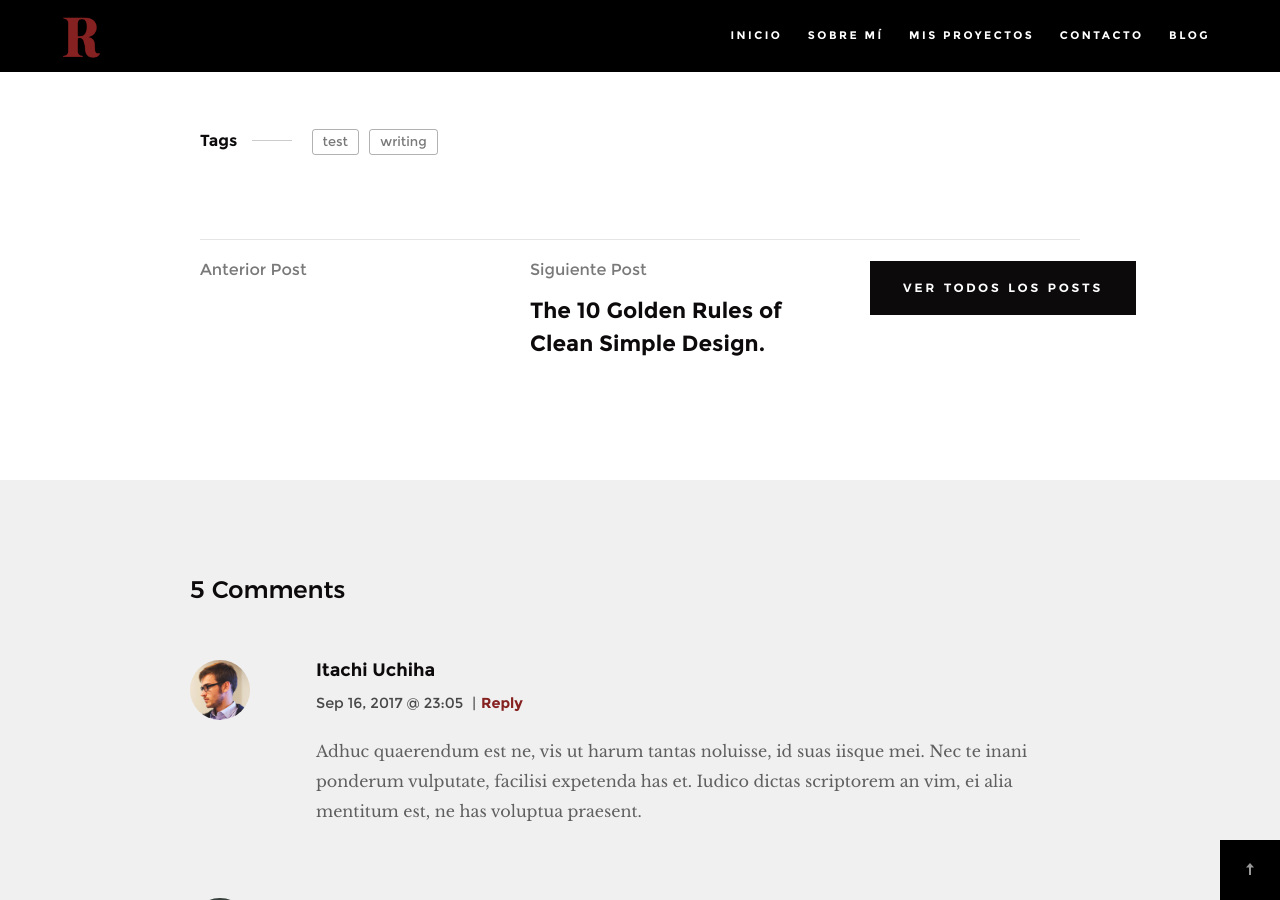
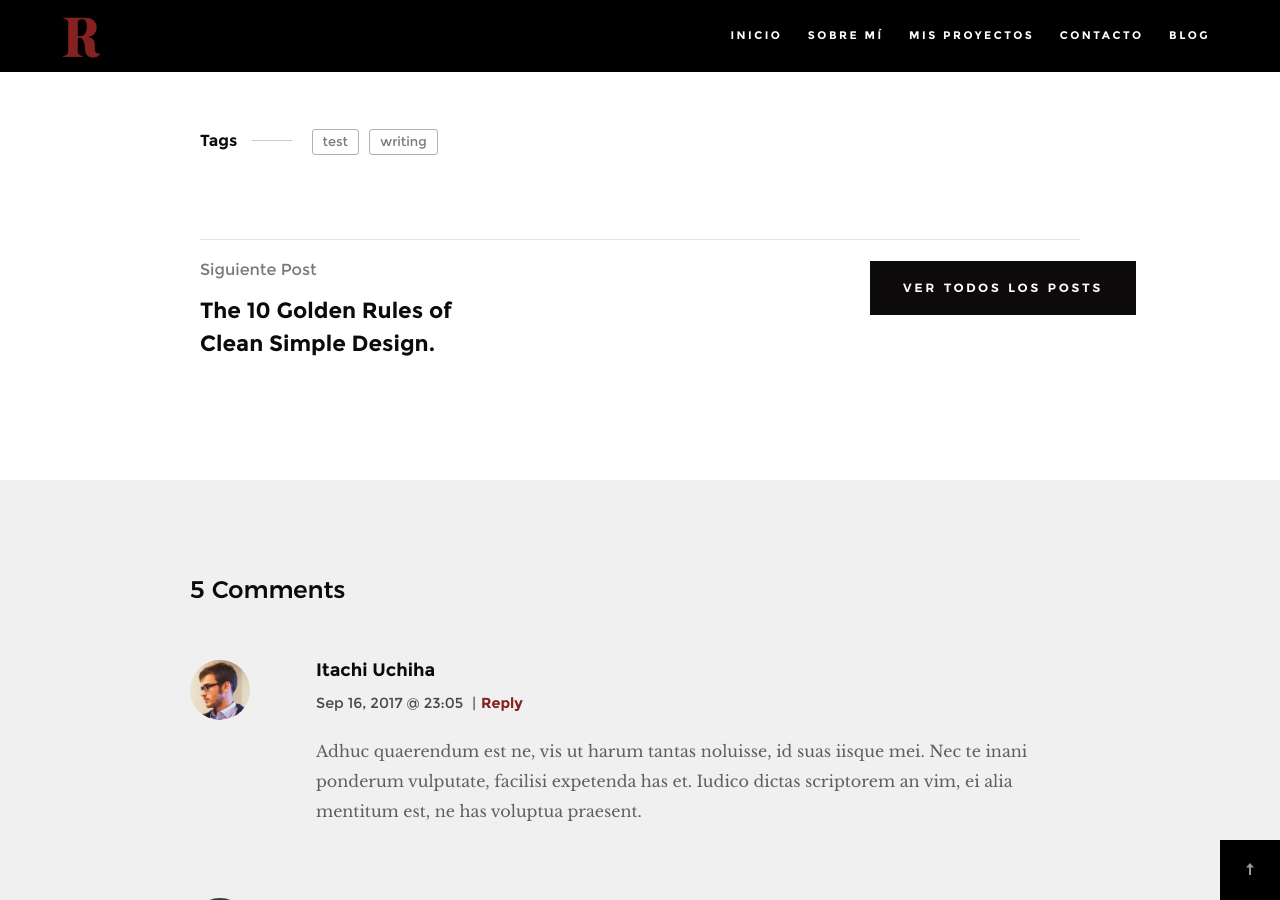
Before and after one commit to MrAnnix/Hola-theme-Jekyll, a Jekyll site: the page built from _posts/2013-08-12-another-sample.md, in a window 1280 px wide and 900 px high, scrolled down 1629 px. Built offline with Jekyll 4.4.1, drawn with Linux system fonts in a browser that asks for light colours.

Commit message:
Update post.html

```diff
--- a/_layouts/post.html
+++ b/_layouts/post.html
@@ -56,18 +56,22 @@ layout: default
 
                 <div class="blog-content__pagenav">
                     <div class="blog-content__nav">
+                        {% if page.previous.url %}
                         <div class="blog-content__prev">
                             <a href="{{page.previous.url}}" rel="prev">
                                 <span>Anterior Post</span>
                                 {{page.previous.title}}
                             </a>
                         </div>
+                        {% endif %}
+                        {% if page.next.url %}
                         <div class="blog-content__next">
                             <a href="{{page.next.url}}" rel="next">
                                 <span>Siguiente Post</span>
                                 {{page.next.title}}
                             </a>
                         </div>
+                        {% endif %}
                     </div>
 
                     <div class="blog-content__all">
```
